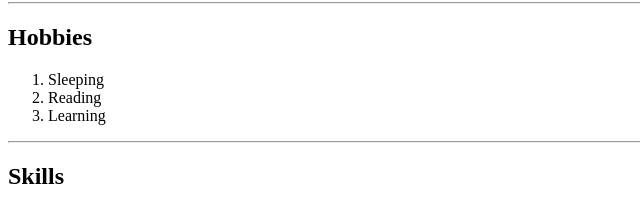
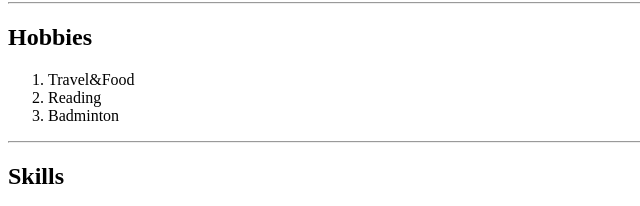
Before and after one commit to DMV88/CV, a plain HTML site: page index.html in a window 1280 px wide. Shown: the part 498-704 px from the top of the page, 0-640 px from the left. Drawn offline with Linux system fonts and the light colour scheme.

Commit message:
Update index.html

```diff
--- a/index.html
+++ b/index.html
@@ -37,9 +37,9 @@
   <hr>
   <h2>Hobbies</h2>
   <ol>
-    <li>Sleeping</li>
+    <li>Travel&Food</li>
     <li>Reading</li>
-    <li>Learning</li>
+    <li>Badminton</li>
   </ol>
   <hr>
   <h2>Skills</h2>
```
